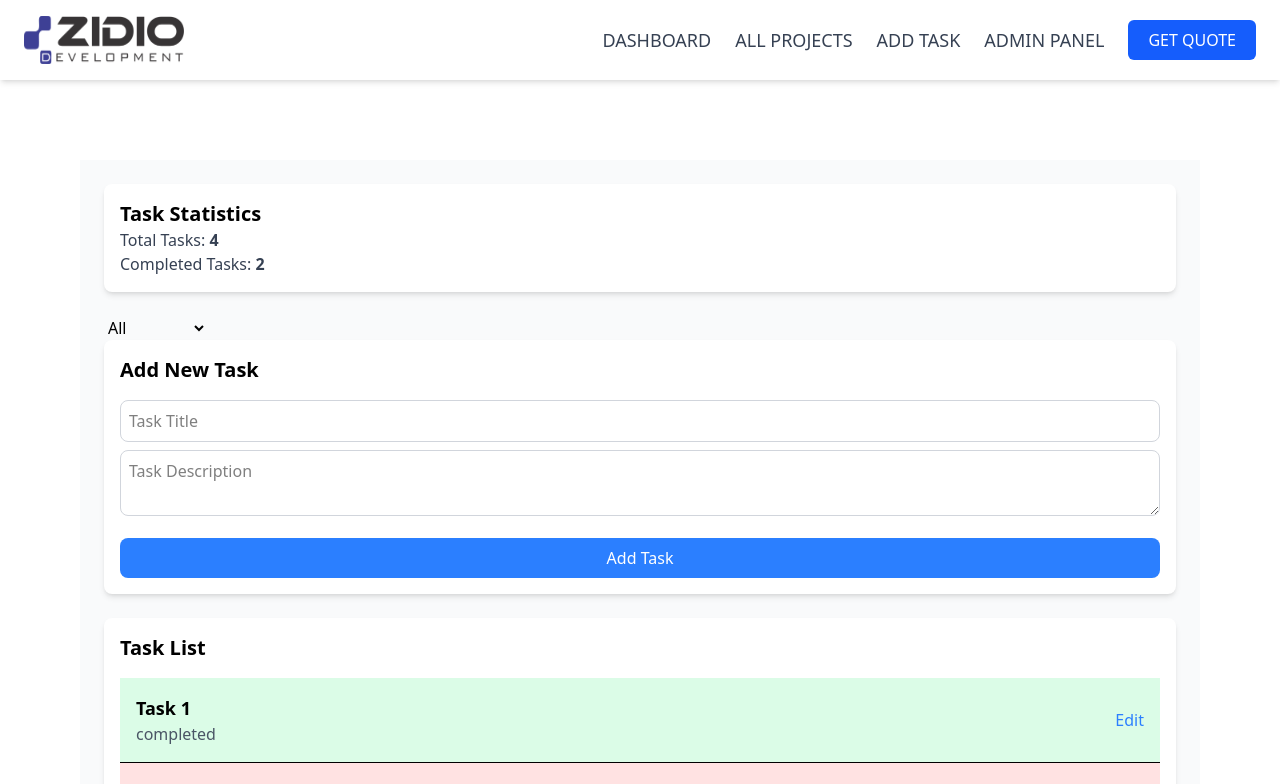
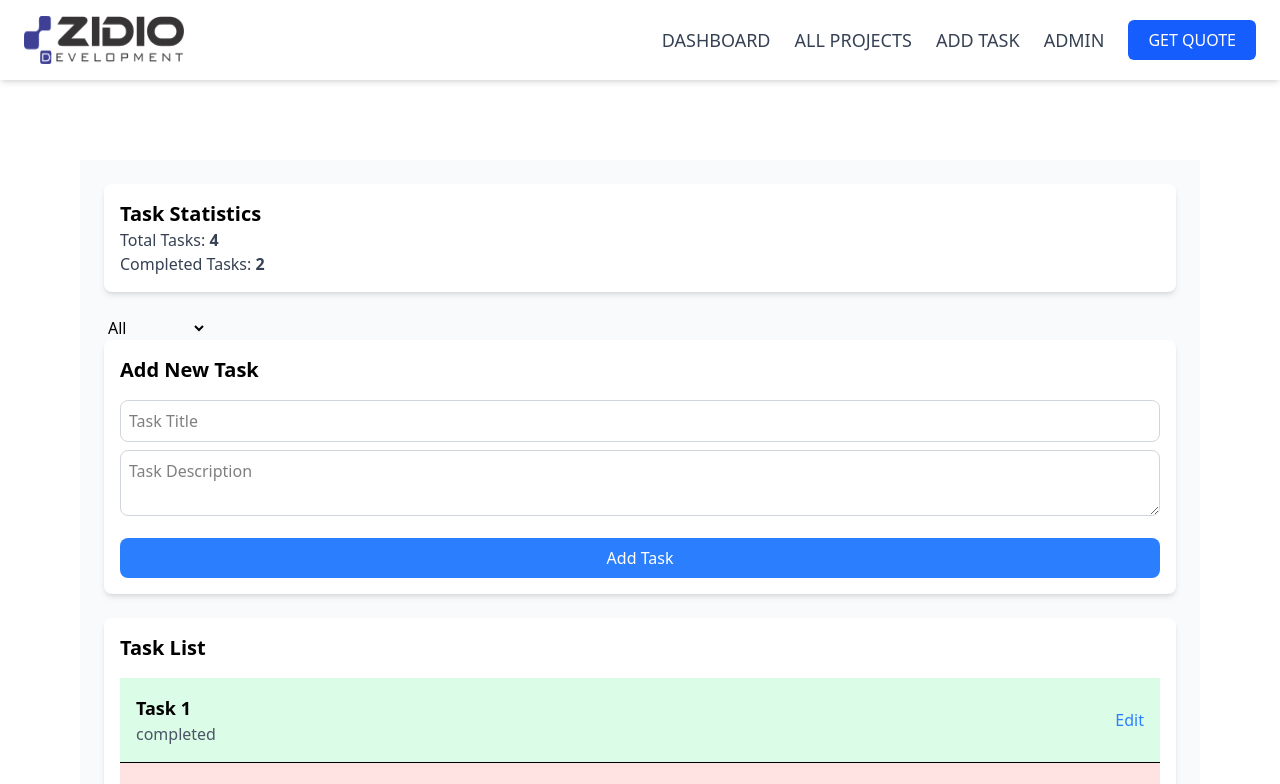
Before and after one commit to iamaltaf786/zidio_development_project, a React (Vite) app in the folder client/: page /home in a window 1280 px wide. Shown: the top 784 px of the page. Built offline with nearby package versions, Linux system fonts and the light colour scheme.

Commit message:
navbar updated

```diff
--- a/client/src/components/Navbar.jsx
+++ b/client/src/components/Navbar.jsx
@@ -48,7 +48,7 @@ function Navbar() {
             </li>
             <li>
               <Link to="/services" className="hover:text-blue-600">
-                ADMIN PANEL
+                ADMIN
               </Link>
             </li>
           </ul>
```
